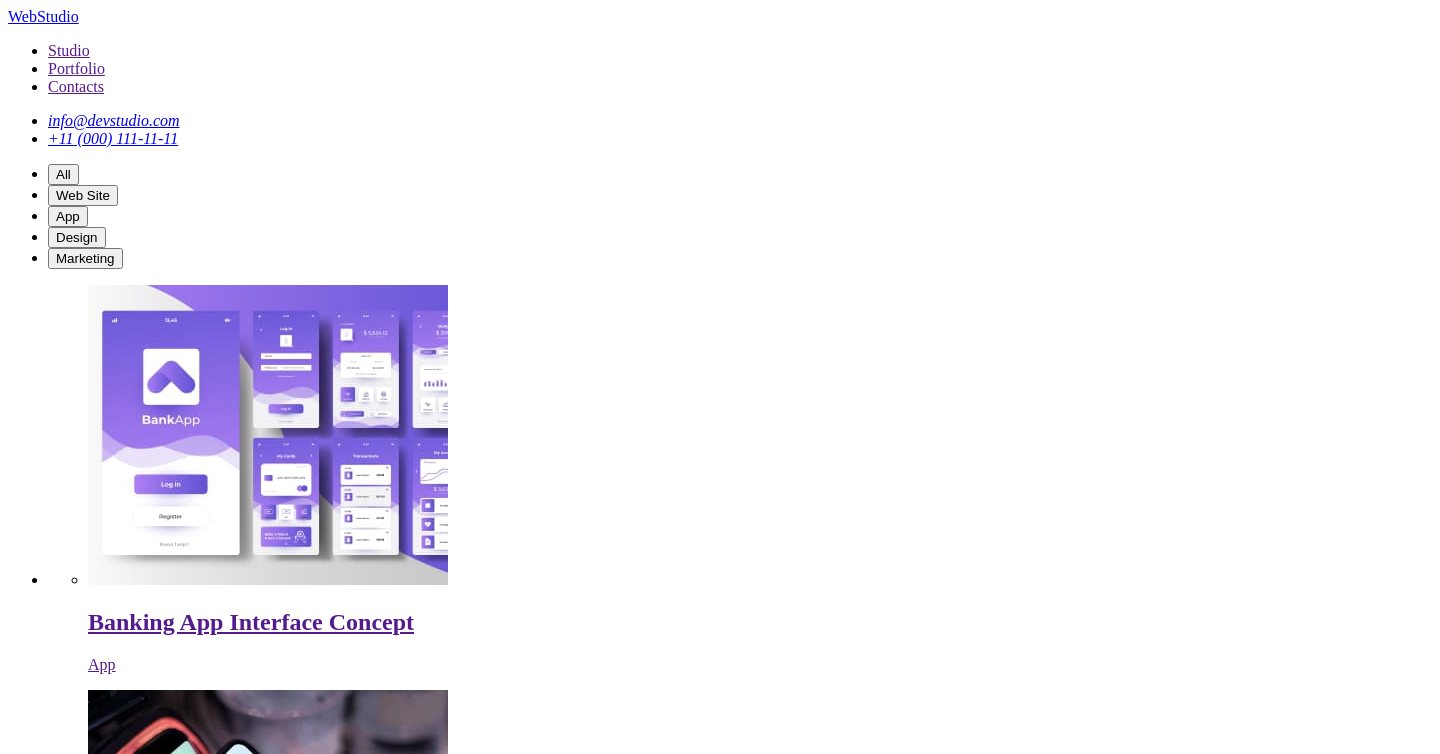
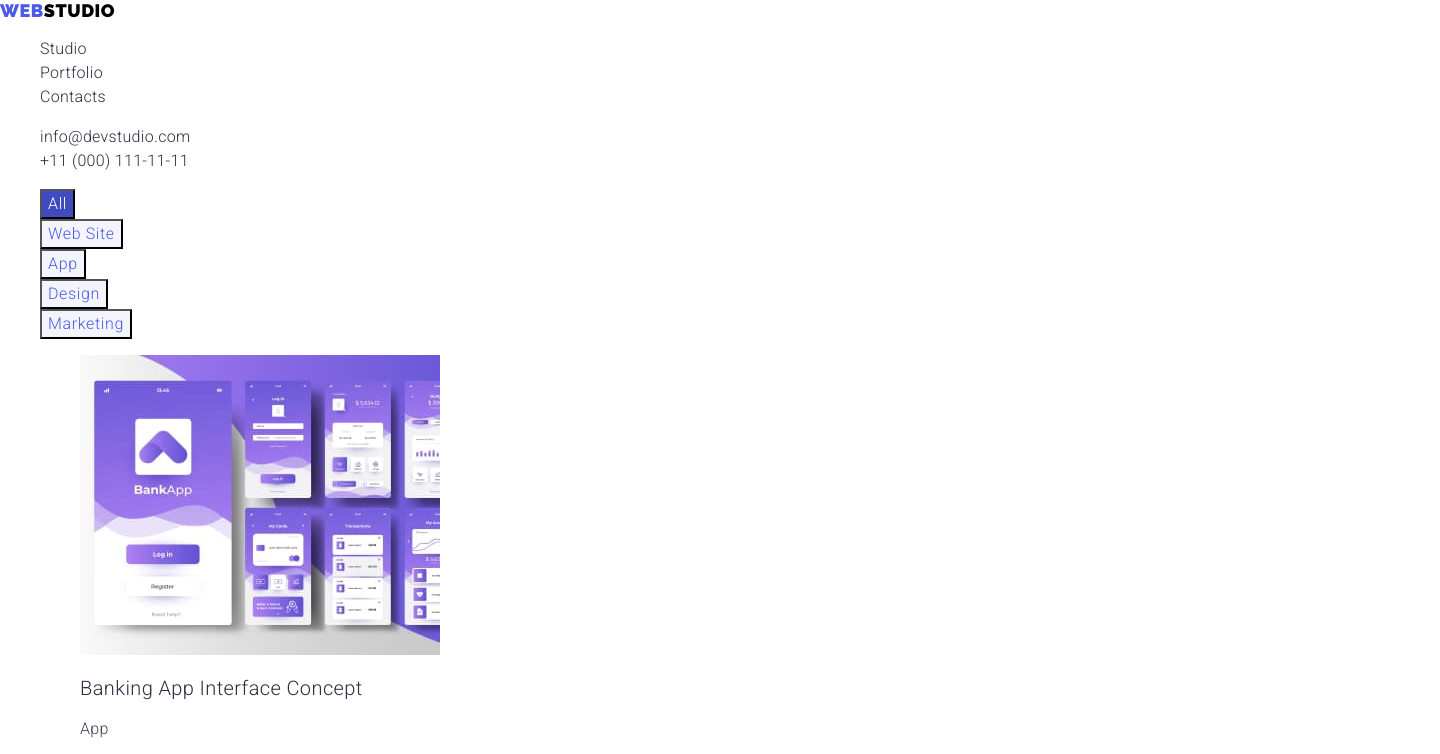
Before and after one commit to Alsvi69/goit-homework-02, a plain HTML site: page portfolio.html in a window 1280 px wide. Both pictures are taken after a click on the button "All". Shown: the top 754 px of the page, 1440 px wide, since content can reach past the window. Drawn offline with nearby package versions, Linux system fonts and the light colour scheme.

Commit message:
first, second page, CSS

```diff
--- a/css/styles.css
+++ b/css/styles.css
@@ -86,7 +86,7 @@ button {
 
 /*Hero*/
 .hero-section {
-  background: #2e2f42;
+  background-color: #2e2f42;
 }
 .hero-title {
   font-style: normal;
@@ -106,11 +106,11 @@ button {
   align-items: center;
   letter-spacing: 0.04em;
   color: #ffffff;
-  background: #4d5ae5;
+  background-color: #4d5ae5;
 }
 .hero-button:hover,
 .hero-button:focus {
-  background: #404bbf;
+  background-color: #404bbf;
 }
 /*Features*/
 .features-section {
@@ -224,3 +224,45 @@ button {
   letter-spacing: 0.02em;
   color: #f4f4fd;
 }
+/*Portfolio page*/
+/*Main*/
+.btn-pf {
+  font-style: normal;
+  font-weight: 500;
+  font-size: 16px;
+  line-height: 1.5;
+  display: flex;
+  align-items: center;
+  text-align: center;
+  letter-spacing: 0.04em;
+  color: #4d5ae5;
+  background-color: #f4f4fd;
+}
+.btn-pf:hover,
+.btn-pf:focus {
+  font-style: normal;
+  font-weight: 500;
+  font-size: 16px;
+  line-height: 1.5;
+  display: flex;
+  align-items: center;
+  text-align: center;
+  letter-spacing: 0.04em;
+  color: #ffffff;
+  background-color: #404bbf;
+}
+.card-title {
+  font-style: normal;
+  font-weight: 500;
+  font-size: 20px;
+  line-height: 1.2;
+  letter-spacing: 0.02em;
+  color: #2e2f42;
+}
+.card-text {
+  font-style: normal;
+  font-size: 16px;
+  line-height: 1.5;
+  letter-spacing: 0.02em;
+  color: #434455;
+}
--- a/portfolio.html
+++ b/portfolio.html
@@ -6,34 +6,60 @@
     <meta http-equiv="X-UA-Compatible" content="IE=edge" />
     <meta name="viewport" content="width=device-width, initial-scale=1.0" />
     <title>Document</title>
+
+    <!--Fonts-->
+    <link rel="preconnect" href="https://fonts.googleapis.com">
+    <link rel="preconnect" href="https://fonts.gstatic.com" crossorigin>
+    <link
+        href="https://fonts.googleapis.com/css2?family=Raleway:ital,wght@0,100;0,200;0,300;0,400;0,500;0,600;0,700;0,900;1,100;1,200;1,300;1,400;1,500;1,600;1,700;1,800;1,900&family=Roboto:ital,wght@0,100;0,300;1,100;1,300;1,400;1,500;1,700;1,900&display=swap"
+        rel="stylesheet">
+
+    <!--Normalize-->
+    <link rel="stylesheet" href="https://cdn.jsdelivr.net/npm/modern-normalize@1.1.0/modern-normalize.min.css">
+    <!--Custom styles-->
+    <link rel="stylesheet" href="./css/styles.css">
+
 </head>
 
 <body>
-
+    <!--Header section-->
     <header>
-        <nav>
-            <a href="./index.html">WebStudio</a>
-            <ul>
-                <li><a href="">Studio</a></li>
-                <li><a href="">Portfolio</a></li>
-                <li><a href="">Contacts</a></li>
+        <nav class="header-nav">
+            <a class="header-logo" href="./index.html"><span class="header-logo-accent">Web</span>Studio</a>
+            <ul class="nav-list">
+                <li class="nav-list-item"><a class="nav-list-link" href="./index.html">Studio</a></li>
+                <li class="nav-list-item"><a class="nav-list-link" href="./portfolio.html">Portfolio</a></li>
+                <li class="nav-list-item"><a class="nav-list-link" href="">Contacts</a></li>
             </ul>
         </nav>
         <address>
-            <ul>
-                <li><a href="mailto:info@devstudio.com">info@devstudio.com</a></li>
-                <li><a href="tel:+110001111111">+11 (000) 111-11-11</a></li>
+            <ul class="addres-list">
+                <li class="addres-list-item"><a class="addres-list-link"
+                        href="mailto:info@devstudio.com">info@devstudio.com</a></li>
+                <li class="addres-list-item"><a class="addres-list-link" href="tel:+110001111111">+11 (000)
+                        111-11-11</a></li>
             </ul>
         </address>
     </header>
+    <!--Main section-->
     <main>
         <section>
-            <ul>
-                <li><button>All</button></li>
-                <li><button>Web Site</button></li>
-                <li><button>App</button></li>
-                <li><button>Design</button></li>
-                <li><button>Marketing</button></li>
+            <ul class="btn-pf-list">
+                <li class="btn-pf-item">
+                    <button class="btn-pf" type="button">All</button>
+                </li>
+                <li class="btn">
+                    <button class="btn-pf" type="button">Web Site</button>
+                </li>
+                <li class="btn">
+                    <button class="btn-pf" type="button">App</button>
+                </li>
+                <li class="btn">
+                    <button class="btn-pf" type="button">Design</button>
+                </li>
+                <li class="btn">
+                    <button class="btn-pf" type="button">Marketing</button>
+                </li>
             </ul>
 
             <ul>
@@ -42,22 +68,22 @@
                         <li>
                             <a href="">
                                 <img src="./images/img-pf11.jpg" alt="BankApp" width="360" height="300">
-                                <h2>Banking App Interface Concept</h2>
-                                <p>App</p>
+                                <h2 class="card-title">Banking App Interface Concept</h2>
+                                <p class="card-text">App</p>
                             </a>
                         </li>
                         <li>
                             <a href="">
                                 <img src="./images/img-pf12.jpg" alt="Cashless Payment" width="360" height="300">
-                                <h2>Cashless Payment</h2>
-                                <p>Marketing</p>
+                                <h2 class="card-title">Cashless Payment</h2>
+                                <p class="card-text">Marketing</p>
                             </a>
                         </li>
                         <li>
                             <a href="">
                                 <img src="./images/img-pf13.jpg" alt="Meditation App" width="360" height="300">
-                                <h2>Meditation App</h2>
-                                <p>App</p>
+                                <h2 class="card-title">Meditation App</h2>
+                                <p class="card-text">App</p>
                             </a>
                         </li>
                     </ul>
@@ -67,22 +93,22 @@
                         <li>
                             <a href="">
                                 <img src="./images/img-pf21.jpg" alt="Taxi Service" width="360" height="300">
-                                <h2>Taxi Service</h2>
-                                <p>Marketing</p>
+                                <h2 class="card-title">Taxi Service</h2>
+                                <p class="card-text">Marketing</p>
                             </a>
                         </li>
                         <li>
                             <a href="">
                                 <img src="./images/img-pf22.jpg" alt="Screen Illustrations" width="360" height="300">
-                                <h2>Screen Illustrations</h2>
-                                <p>Design</p>
+                                <h2 class="card-title">Screen Illustrations</h2>
+                                <p class="card-text">Design</p>
                             </a>
                         </li>
                         <li>
                             <a href="">
                                 <img src="./images/img-pf23.jpg" alt="Online Courses" width="360" height="300">
-                                <h2>Online Courses</h2>
-                                <p>Marketing</p>
+                                <h2 class="card-title">Online Courses</h2>
+                                <p class="card-text">Marketing</p>
                             </a>
                         </li>
                     </ul>
@@ -93,22 +119,22 @@
                             <a href="">
                                 <img src="./images/img-pf31.jpg" alt="Instagram Stories Concept" width="360"
                                     height="300">
-                                <h2>Instagram Stories Concept</h2>
-                                <p>Design</p>
+                                <h2 class="card-title">Instagram Stories Concept</h2>
+                                <p class="card-text">Design</p>
                             </a>
                         </li>
                         <li>
                             <a href="">
                                 <img src="./images/img-pf32.jpg" alt="Organic Food" width="360" height="300">
-                                <h2>Organic Food</h2>
-                                <p>Web Site</p>
+                                <h2 class="card-title">Organic Food</h2>
+                                <p class="card-text">Web Site</p>
                             </a>
                         </li>
                         <li>
                             <a href="">
                                 <img src="./images/img-pf33.jpg" alt="Fresh Coffee" width="360" height="300">
-                                <h2>Fresh Coffee</h2>
-                                <p>Web Site</p>
+                                <h2 class="card-title">Fresh Coffee</h2>
+                                <p class="card-text">Web Site</p>
                             </a>
                         </li>
                     </ul>
@@ -117,11 +143,14 @@
 
         </section>
     </main>
-    <footer>
-        <a href="./index.html">WebStudio</a>
-        <p>
+    <!--Footer-->
+    <footer class="footer-background">
+        <a class="footer-logo" href="./index.html"><span class="footer-logo-accent">Web</span>Studio</a>
+        <p class="footer-text">
             Increase the flow of customers and sales for your business with digital
             marketing & growth solutions.
         </p>
     </footer>
 </body>
+
+</html>
```
Also changed, not shown: index.html (+4 -3 lines).
